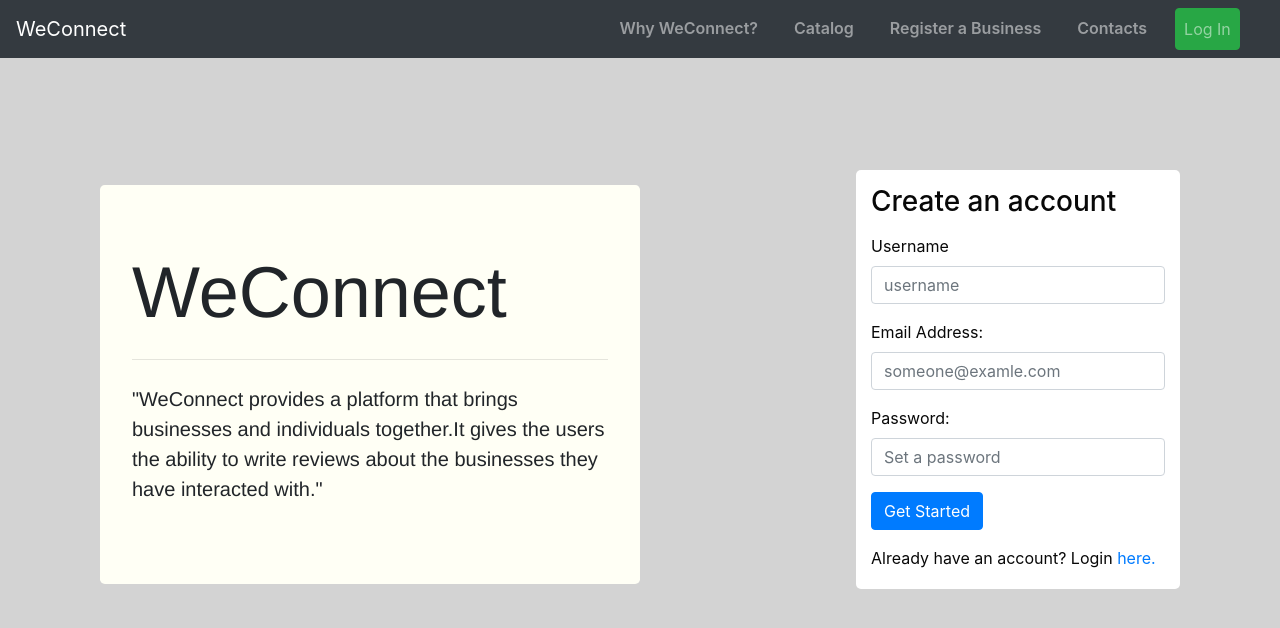
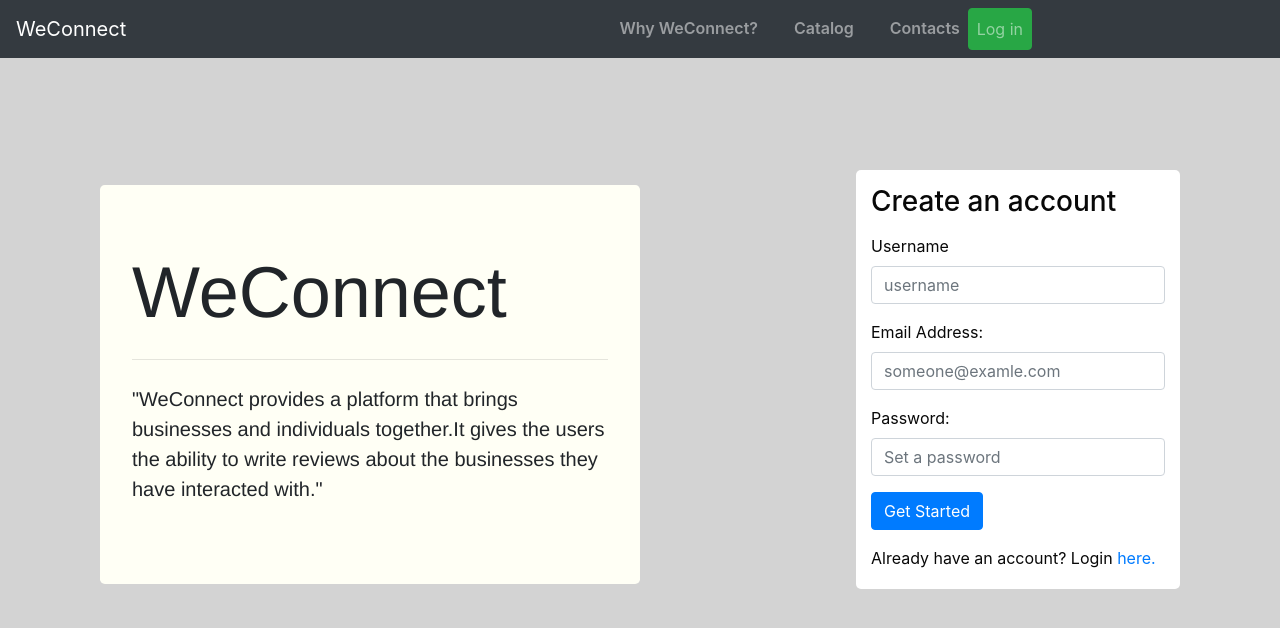
Before and after one commit to dotNesh/weconnect-react, a React app: page / in a window 1280 px wide. Shown: the top 628 px of the page. Built offline with nearby package versions, Linux system fonts and the light colour scheme.

Commit message:
[ft]  modify navbar to detect authorization

```diff
--- a/src/components/Navigation/index.jsx
+++ b/src/components/Navigation/index.jsx
@@ -1,8 +1,28 @@
-import React from 'react';
+import React, { Component } from 'react';
 import { Link } from 'react-router-dom';
+import { connect } from 'react-redux';
+import { bindActionCreators } from 'redux';
+import { ToastContainer } from 'react-toastify';
 
-const Navigation = () => (
+import { logoutUser } from '../../actions/user';
+
+class Navigation extends Component {
+    handleLogout = () => {
+      this.props.logoutUser();
+    }
+
+    render() {
+      console.log(this.props.user.isAuthenticated);
+      return (
         <nav className="navbar navbar-expand-sm bg-dark navbar-dark">
+          <ToastContainer
+            autoClose={10000}
+            closeOnClick
+            pauseOnHover
+            position="top-right"
+            className="toast-container"
+            toastClassName="dark-toast"
+          />
           <a className="navbar-brand" href="/">WeConnect</a>
           <ul className="navbar-nav">
             <li className="nav-item">
@@ -11,19 +31,34 @@ const Navigation = () => (
             <li className="nav-item">
               <Link className="nav-link" to="/catalog">Catalog</Link>
             </li>
+            { this.props.user.isAuthenticated ?
               <li className="nav-item">
                 <Link className="nav-link" to="/register">Register a Business</Link>
-            </li>
+              </li> : null }
+
             <li className="nav-item">
               <a className="nav-link" href="#">Contacts</a>
             </li>
+
+            { this.props.user.isAuthenticated ?
               <li className="nav-item">
-                <Link className="nav-link btn btn-success" to="/login">Log In</Link>
-            </li>
+                <button onClick={this.handleLogout} className="nav-link btn btn-success" to="/">Logout</button>
+              </li> : <Link className="nav-link btn btn-success" to="/login">Log in</Link> }
+
           </ul>
         </nav>
 
 
       );
+    }
+}
 
-export default Navigation;
+const mapStateToProps = state => ({
+  user: state.user
+});
+
+const mapDispatchToProps = dispatch => ({
+  logoutUser: bindActionCreators(logoutUser, dispatch),
+});
+
+export default connect(mapStateToProps, mapDispatchToProps)(Navigation);
```
Lines whose indentation alone changed are shown as unchanged.
